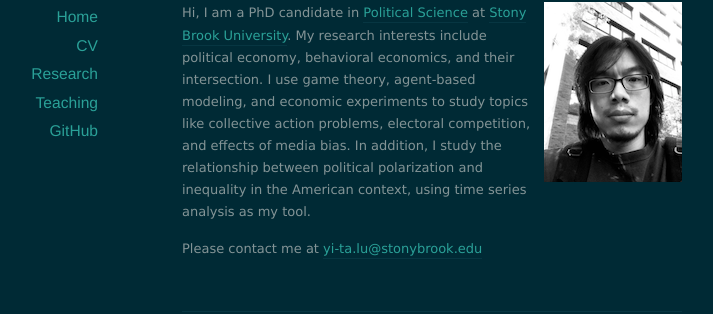
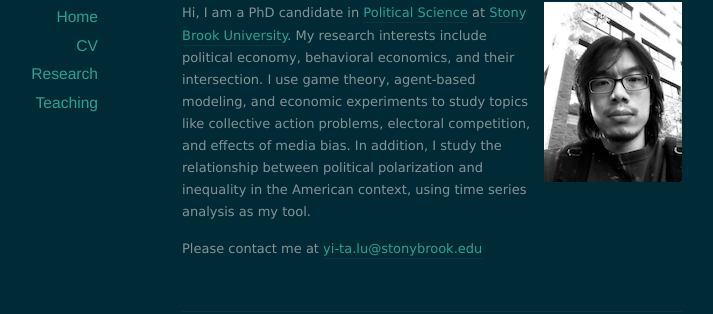
Before and after one commit to yitalu/yitalu.github.io, a Jekyll site: the page built from index.html, in a window 1280 px wide. Shown: the part 168-482 px from the top of the page, without its empty margins (208-921 px from the left). Built offline with Jekyll 4.4.1, drawn with Linux system fonts in a browser that asks for light colours; nearby versions of some CDN libraries; the list of posts is cut into pages by our own code.

Commit message:
remove github link

```diff
--- a/_layouts/default.html
+++ b/_layouts/default.html
@@ -39,7 +39,7 @@
           <!-- <li><a href="/about">About</a></li> -->
           <li><a href="/research">Research</a></li>
           <li><a href="/teaching">Teaching</a></li>
-          <li><a href="https://github.com/yitalu">GitHub</a></li>
+          <!-- <li><a href="https://github.com/yitalu">GitHub</a></li> -->
           <!--<li><a href="/feed.xml">RSS Feed</a></li>-->
         </ul>
       </nav>
```
Also changed, not shown: 1 other file.
